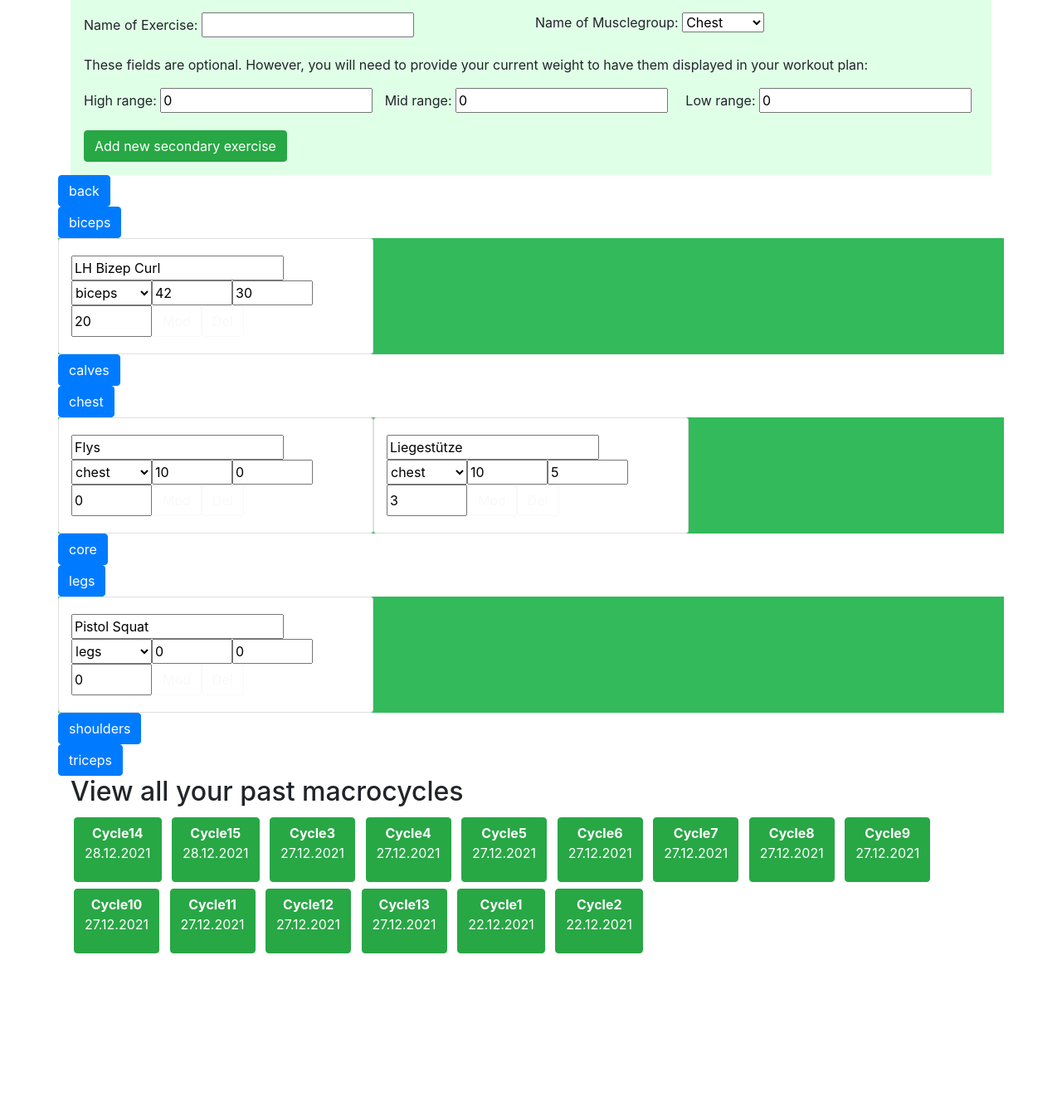
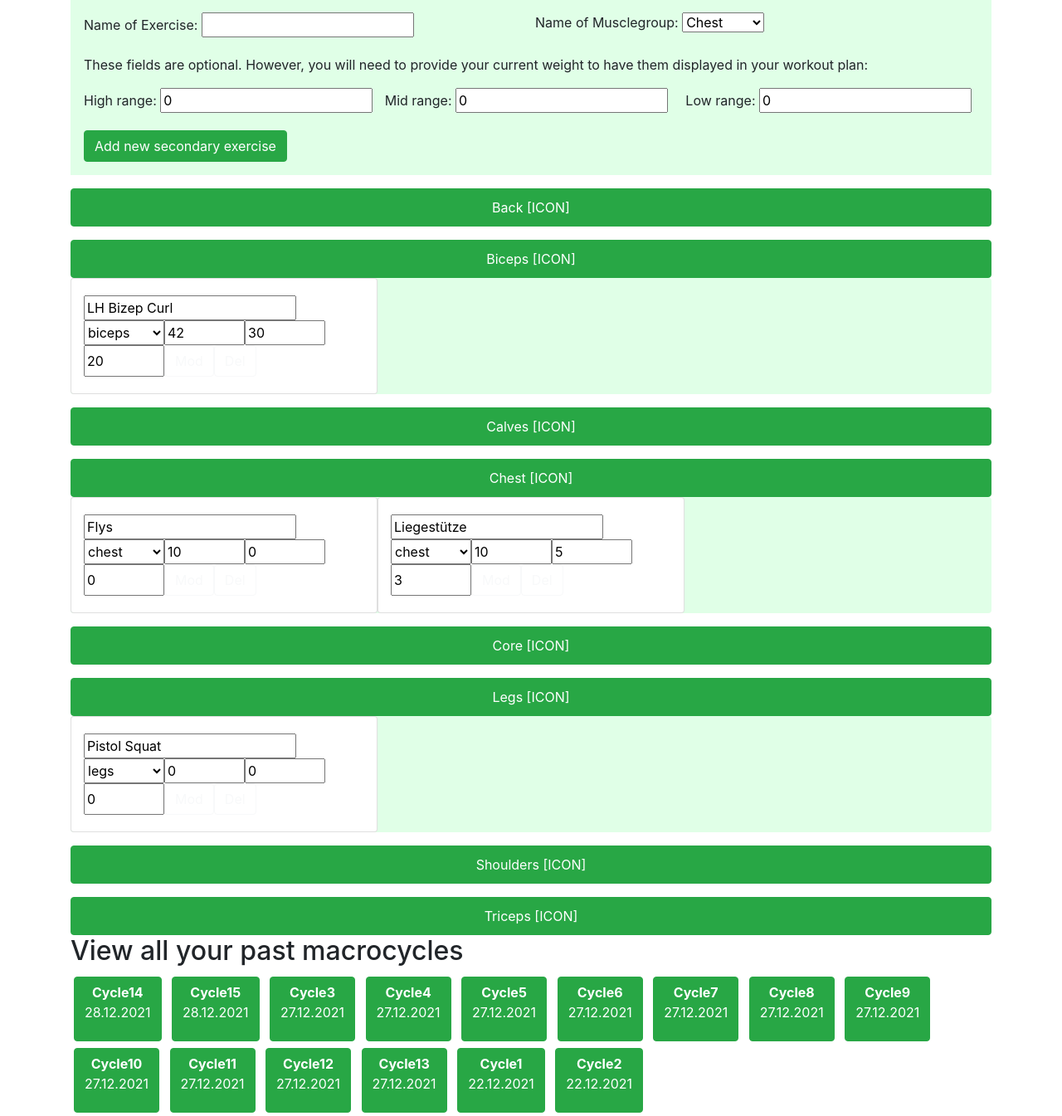
Before and after one commit to alexfuerst93/fitnessapp, a Django app: page /profile/ in a window 1280 px wide. Shown: the part 649-1994 px from the top of the page at 83% size. Before the commit the page ends 1798 px from the top, so only its background shows below. Run offline with Django 3.2, Linux system fonts and the light colour scheme; a user stored in the database is signed in; data comes from the database, SQL or seed files in the repository; some libraries are stand-ins or nearby versions.

Commit message:
started design improvement: secondary exercises

```diff
--- a/userprofile/static/userprofile/style.css
+++ b/userprofile/static/userprofile/style.css
@@ -23,7 +23,7 @@ img {
     background-color: #2181ff;
 }
 
-#sec_exercise {
+.sec_exercise {
     background-color: #e0ffe7;
 }
 
--- a/userprofile/templates/userprofile/profile.html
+++ b/userprofile/templates/userprofile/profile.html
@@ -73,7 +73,7 @@
 </div>
 
 <h2>Manage your secondary exercises</h2>
-<form action="{% url 'profile' %}" method="POST" class="p-3" id="sec_exercise">
+<form action="{% url 'profile' %}" method="POST" class="p-3 sec_exercise">
     {% csrf_token %}
     <div class="form-row">
         <div class="form-group col-6">{{ form.title.label_tag }} {{ form.title }}</div>
@@ -97,11 +97,12 @@
 
 {% for musclegroup in musclegroups %}
 
-    <div class="row">
-    <button class="btn btn-primary" type="button" data-toggle="collapse" data-target="#{{ musclegroup }}" aria-expanded="true" aria-controls="{{ musclegroup }}">{{ musclegroup }}</button>
+    <div class="row mt-3 mx-0 rounded">
+        <a class="btn btn-success btn-block" data-toggle="collapse" data-target="#{{ musclegroup }}" aria-expanded="true" aria-controls="{{ musclegroup }}">
+            <div class="col p-1 text-white">{{ musclegroup|title }} [ICON]</div></a>
     </div>
 
-    <div class="row overview_exercises collapse show" id="{{ musclegroup }}">
+    <div class="row mx-0 rounded sec_exercise collapse show" id="{{ musclegroup }}">
     {% for exercise in exercises %}
         {% if exercise.muscle == musclegroup %}
 
```
